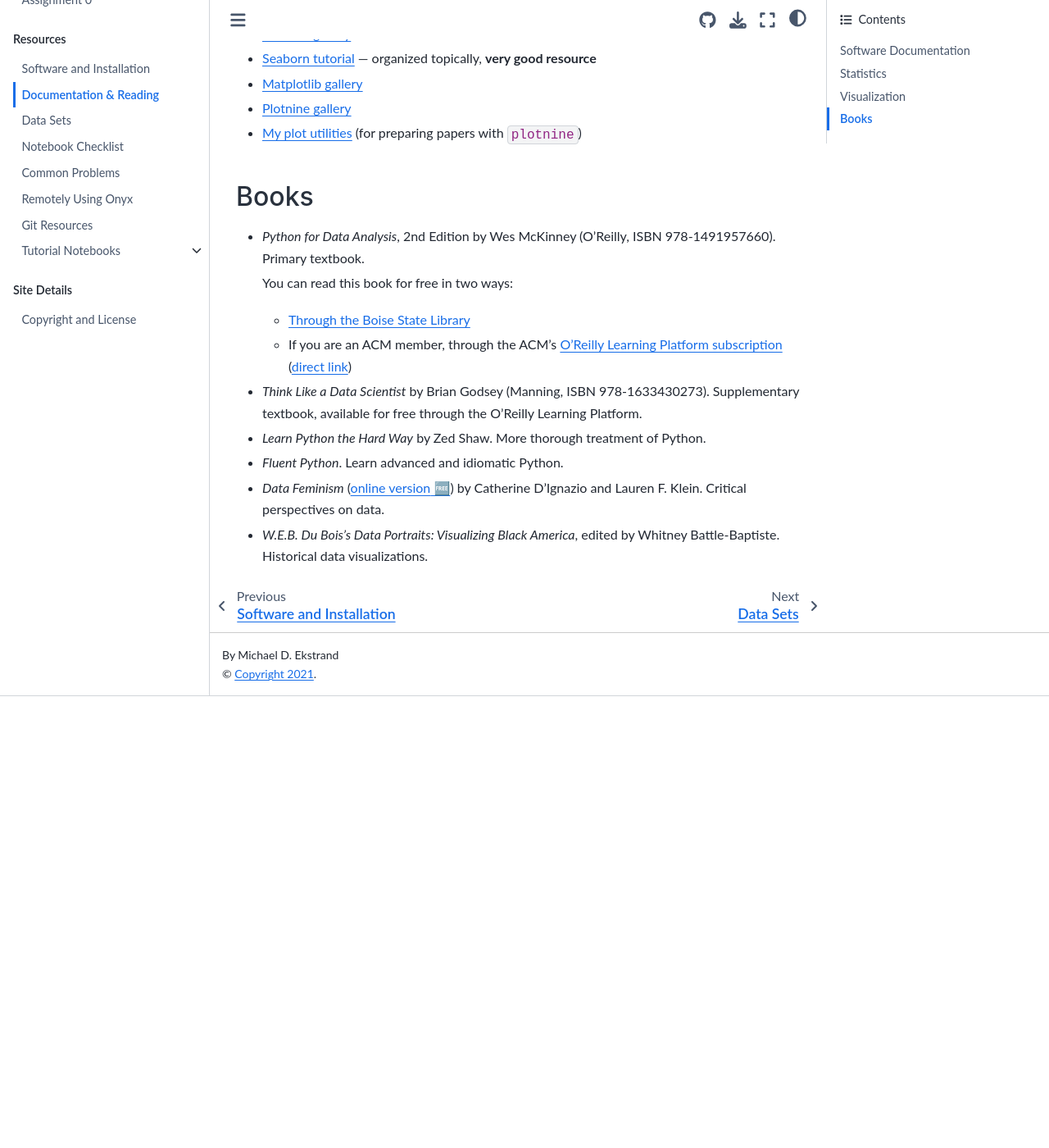
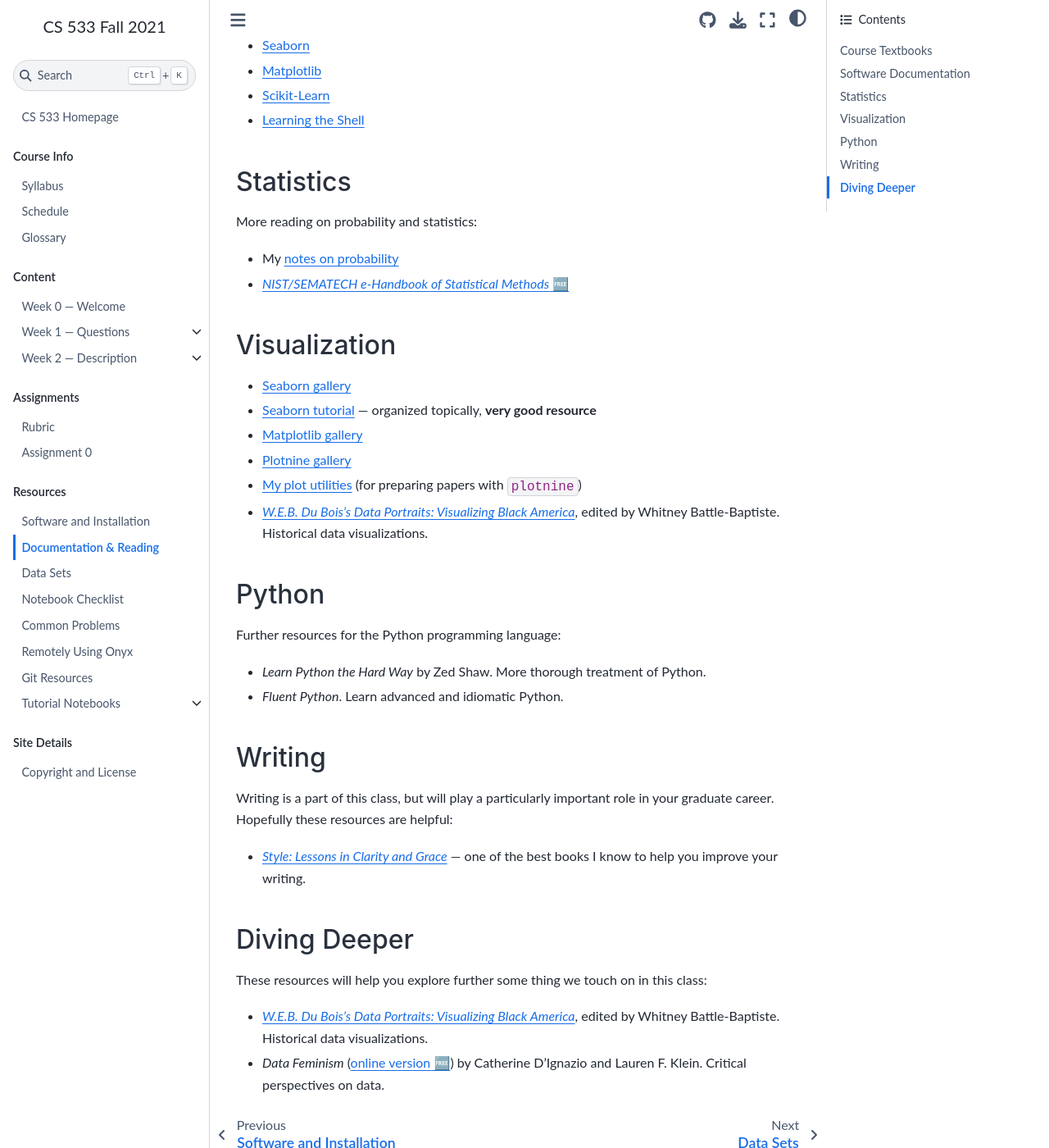
Before and after one commit to mdekstrand/cs533-web, a Jupyter Book: the page built from resources/documentation.md, in a window 1280 px wide and 1400 px high, scrolled down 714 px. Shown: the whole window at 82% size. Built offline with Jupyter Book 1.0.4 settings and Sphinx 7.4.7 and the Sphinx Book theme 1.1.4, drawn with Linux system fonts in a browser that asks for light colours; pages that are not in the unit, such as notebooks, are missing from menus; a style sheet for code colours, icons or effects is not loaded; before the commit the page ends 1563 px from its top, so only the background shows below that; some of the changed text lies outside the part shown.

Commit message:
clean up doc links

```diff
--- a/_toc.yml
+++ b/_toc.yml
@@ -34,7 +34,7 @@
   - file: resources/git-resources
   - file: resources/tutorials/index
     sections:
-    - glob: resources/tutorials/*.ipynb
+    - glob: resources/tutorials/*
 - caption: Site Details
   chapters:
   - file: copyright
--- a/resources/documentation.md
+++ b/resources/documentation.md
@@ -4,7 +4,21 @@
 linked to from content in individual weeks, but they are re-linked here for your convenient
 reference. This is a mix of material from others (most of it) and that I have written.
 
+## Course Textbooks
+
+-   <cite>Python for Data Analysis</cite>, 2nd Edition by Wes McKinney (O’Reilly, ISBN 978-1491957660). Primary textbook.
+
+    You can read this book for free in two ways:
+
+    - [Through the Boise State Library](https://boisestate.on.worldcat.org/oclc/1005140249)
+    - If you are an ACM member, through the ACM's [O'Reilly Learning Platform subscription](https://learning.acm.org/e-learning/oreilly)
+      ([direct link](https://learning.oreilly.com/library/view/python-for-data/9781491957653/))
+
+-   <cite>Think Like a Data Scientist</cite> by Brian Godsey (Manning, ISBN 978-1633430273). Supplementary textbook, available for free through the O'Reilly Learning Platform.
+
 ## Software Documentation
+
+Quick links to software documentation:
 
 -   [Python](https://docs.python.org/3/)
 -   [Pandas](http://pandas.pydata.org/pandas-docs/stable/)
@@ -14,6 +28,8 @@
 -   [Learning the Shell](http://linuxcommand.org/lc3_learning_the_shell.php)
 
 ## Statistics
+
+More reading on probability and statistics:
 
 - My [notes on probability](probability.md)
 - [<cite class=free>NIST/SEMATECH e-Handbook of Statistical Methods</cite>](https://www.itl.nist.gov/div898/handbook/)
@@ -25,20 +41,25 @@
 - [Matplotlib gallery](https://matplotlib.org/gallery.html)
 - [Plotnine gallery](https://plotnine.readthedocs.io/en/stable/gallery.html)
 - [My plot utilities](https://md.ekstrandom.net/blog/2020/09/plots) (for preparing papers with `plotnine`)
+- [<cite>W.E.B. Du Bois's Data Portraits: Visualizing Black America</cite>](https://boisestate.on.worldcat.org/v2/oclc/1023487386), edited by Whitney Battle-Baptiste. Historical data visualizations.
 
+## Python
 
-## Books
+Further resources for the Python programming language:
 
--   <cite>Python for Data Analysis</cite>, 2nd Edition by Wes McKinney (O’Reilly, ISBN 978-1491957660). Primary textbook.
-
-    You can read this book for free in two ways:
-
-    - [Through the Boise State Library](https://boisestate.on.worldcat.org/oclc/1005140249)
-    - If you are an ACM member, through the ACM's [O'Reilly Learning Platform subscription](https://learning.acm.org/e-learning/oreilly)
-      ([direct link](https://learning.oreilly.com/library/view/python-for-data/9781491957653/))
-
--   <cite>Think Like a Data Scientist</cite> by Brian Godsey (Manning, ISBN 978-1633430273). Supplementary textbook, available for free through the O'Reilly Learning Platform.
 -   <cite>Learn Python the Hard Way</cite> by Zed Shaw. More thorough treatment of Python.
 -   <cite>Fluent Python</cite>. Learn advanced and idiomatic Python.
+
+## Writing
+
+Writing is a part of this class, but will play a particularly important role in your graduate career.
+Hopefully these resources are helpful:
+
+-   [<cite>Style: Lessons in Clarity and Grace</cite>](https://boisestate.on.worldcat.org/v2/oclc/919068263) — one of the best books I know to help you improve your writing.
+
+## Diving Deeper
+
+These resources will help you explore further some thing we touch on in this class:
+
+-   [<cite>W.E.B. Du Bois's Data Portraits: Visualizing Black America</cite>](https://boisestate.on.worldcat.org/v2/oclc/1023487386), edited by Whitney Battle-Baptiste. Historical data visualizations.
 -   <cite>Data Feminism</cite> (<a class=free href="https://data-feminism.mitpress.mit.edu/">online version</a>) by Catherine D'Ignazio and Lauren F. Klein. Critical perspectives on data.
--   <cite>W.E.B. Du Bois's Data Portraits: Visualizing Black America</cite>, edited by Whitney Battle-Baptiste. Historical data visualizations.
```
Also changed, not shown: week2/index.md (+1 -1 lines).
